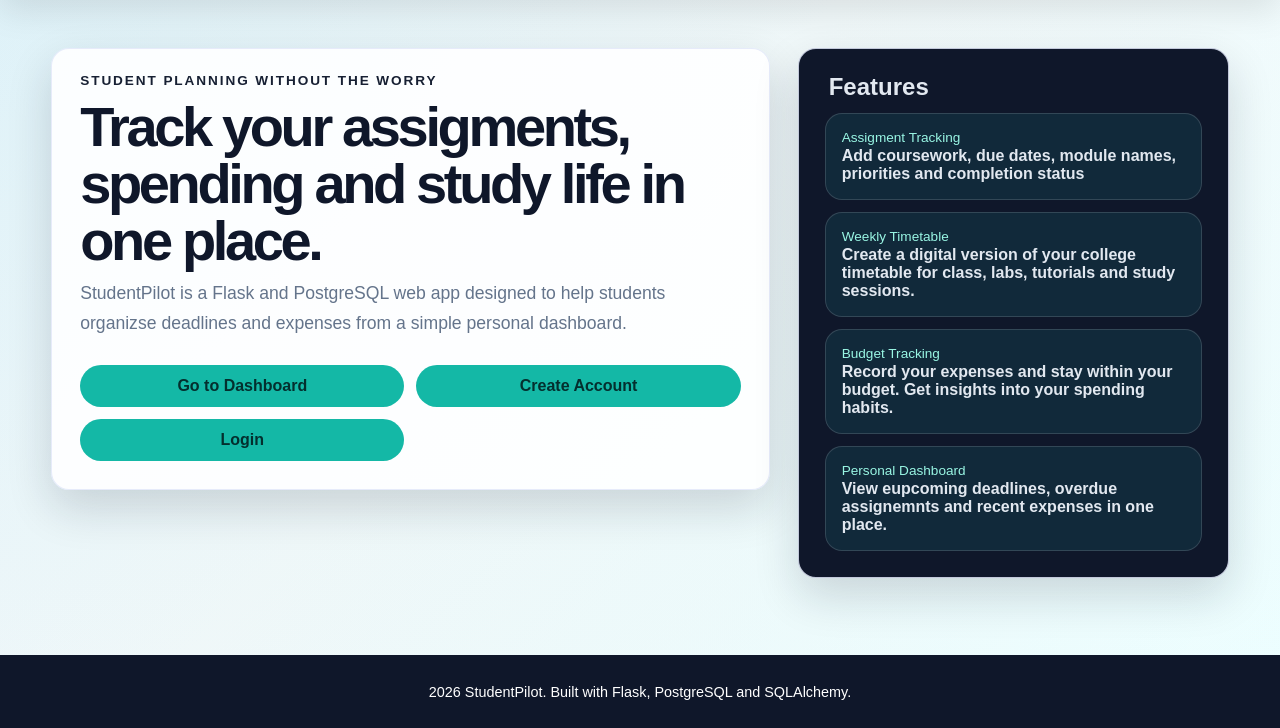
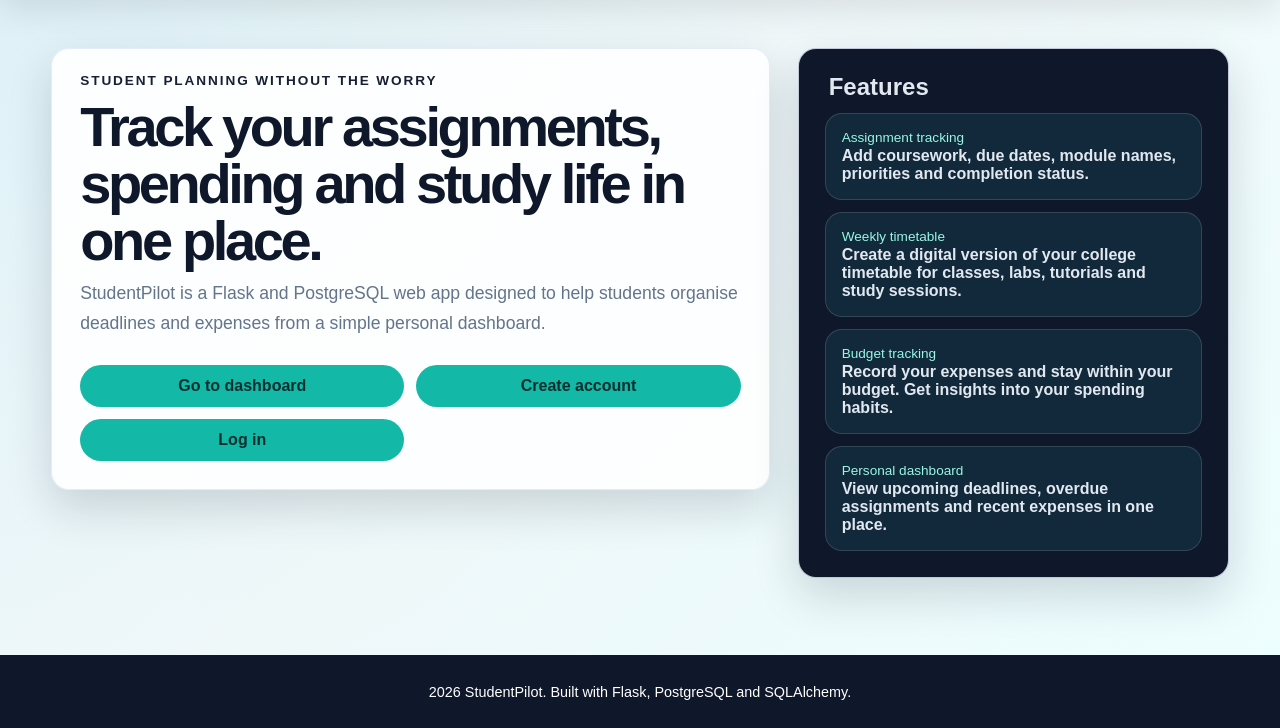
Before and after one commit to ScriptusDigital/Database_Assignment, a Flask app: page / in a window 1280 px wide. Shown: the part 72-800 px from the top of the page. Run offline with Flask 3, Linux system fonts and the light colour scheme.

Commit message:
fix: removing typos and bad formatting

```diff
--- a/app.py
+++ b/app.py
@@ -43,7 +43,7 @@ app.config["SQLALCHEMY_ENGINE_OPTIONS"] = {
 }
 
 
-#====DATABSE INIT====#
+#====DATABASE INIT====#
 
 db.init_app(app)
 with app.app_context():
@@ -56,7 +56,7 @@ login_manager.init_app(app)
 
 @login_manager.user_loader
 def load_user(user_id):
-    return User.query.get(int(user_id))
+    return db.session.get(User, int(user_id))
 
 login_manager.login_view = 'login'
 login_manager.login_message = (
@@ -87,8 +87,8 @@ def dashboard():
 
     due_soon = (
         Assignment.query.filter(
-            Assignment.user_id ==current_user.id,
-            Assignment.status !="Completed",
+            Assignment.user_id == current_user.id,
+            Assignment.status != "Completed",
              Assignment.due_date >= today,
              Assignment.due_date <= next_week,
         )
@@ -125,7 +125,7 @@ def dashboard():
         "Sunday",
     ]
 
-    now=datetime.now()
+    now = datetime.now()
     today_name = days_order[now.weekday()]
     current_time = now.time()
 
@@ -264,7 +264,7 @@ def logout():
 @login_required
 def budget():
 
-  #====Expenses input andlogic==#
+  #====Expenses input and logic==#
     if request.method == 'POST':
         title = request.form.get('title', '').strip()
         category = request.form.get('category', '').strip()
@@ -374,7 +374,7 @@ def assignments():
                 ).date()
 
         except ValueError:
-            flash("Please enter a date", "danger")
+            flash("Please enter a valid due date", "danger")
             return redirect (url_for("assignments"))
 
         assignment = Assignment(
@@ -415,7 +415,7 @@ def assignments():
     )
 
 
-#====Update and delete function for assignement cards - CRUD FUNCTION==#
+#====Update and delete function for assignment cards - CRUD FUNCTION==#
 #===Based on elements of https://flask-sqlalchemy.readthedocs.io/en/stable/queries==#
 #=== and https://bdavison.napier.ac.uk/web/flask/basics/crud==#
 @app.route("/assignment/<int:assignment_id>/status", methods=["POST"])
@@ -539,7 +539,7 @@ def timetable():
 )
 
 
- #===USER TIMETABLE DELETE LOGIC===#
+ #===User timetable delete logic===#
 @app.route('/timetable/<int:entry_id>/delete', methods=['POST'])
 @login_required
 def delete_timetable_entry(entry_id):
--- a/static/js/script.js
+++ b/static/js/script.js
@@ -8,7 +8,7 @@ document.addEventListener('DOMContentLoaded', () => {
         navToggle.setAttribute('aria-expanded', 'false');
         navToggle.addEventListener('click', () => {
             const isOpen = navLinks.classList.toggle('open');
-            navToggle.setAttribute('aria-expanded', isOpen);
+            navToggle.setAttribute('aria-expanded', String(isOpen));
         });
     }
 });
@@ -16,7 +16,6 @@ document.addEventListener('DOMContentLoaded', () => {
 //Form delete confirmation script - prompts user to confirm before deleting a record
 
 const deleteForms = document.querySelectorAll('.delete-form');
-
 deleteForms.forEach(form => {
     form.addEventListener('submit', (e) => {
         const confirmed = confirm('Are you sure you want to delete this record? This action cannot be undone.');
@@ -82,6 +81,8 @@ validateForms.forEach(form => {
 
 
 //Timetable script - for popup and prefills
+//Based on tutorials and code adaption from https://codynn.com/labs/create/time-block-calendar
+// and https://www.youtube.com/watch?v=jJZRIOOw6zI
 
 const timetableModal = document.querySelector('#timetableModal');
 const closeTimetableModal = document.querySelector('#closeTimetableModal');
@@ -113,8 +114,6 @@ function hideTimetableModal() {
     }
 }
 
-
-
 if (closeTimetableModal) {
     closeTimetableModal.addEventListener('click', hideTimetableModal);
 }
@@ -126,18 +125,17 @@ if (cancelTimetableModal) {
 
 calendarSlots.forEach(slot => {
     slot.addEventListener('click', () => {
-        if (dayInput && startInput && endInput && moduleInput) {
-            dayInput.value = slot.dataset.day;
-            startInput.value = slot.dataset.start;
-            endInput.value = slot.dataset.end;
-        }
+      if (dayInput && startInput && endInput) {
+        dayInput.value = slot.dataset.day;
+        startInput.value = slot.dataset.start;
+        endInput.value = slot.dataset.end;
+}
 
         showTimetableModal();
     });
 });
 
     // Close modal when clicking outside
-
 if (timetableModal) {
         timetableModal.addEventListener('click', (event) => {
             if (event.target === timetableModal) {
--- a/templates/base.html
+++ b/templates/base.html
@@ -6,7 +6,7 @@
   <meta name="viewport" content="width=device-width, initial-scale=1.0">
   <title>{% block title %}StudentPilot{% endblock %}</title>
   <link rel="stylesheet" href="{{ url_for('static', filename='css/style.css') }}">
-  <link rel="icon" type="image/png" sizes="32x32" href="{{ url_for('static', filename='images/SPfavicon.jpg') }}?v=4">
+  <link rel="icon" type="image/jpeg" sizes="32x32" href="{{ url_for('static', filename='images/SPfavicon.jpg') }}?v=4">
 </head>
 
 <body>
@@ -28,10 +28,10 @@
         {% if current_user.is_authenticated %}
 
         <li><a href="{{ url_for('dashboard') }}">Dashboard</a></li>
-                <li><a href="{{url_for('timetable')}}">Timetable</a></li>
+                <li><a href="{{ url_for('timetable')}}">Timetable</a></li>
         <li><a href="{{ url_for('assignments') }}">Assignments</a></li>
         <li><a href="{{ url_for('budget') }}">Budget</a></li>
-        <li><a href="{{url_for('logout')}}">Logout</a></li>
+        <li><a href="{{ url_for('logout')}}">Logout</a></li>
 
         {% else %}
         <li><a href="{{ url_for('login') }}">Login</a></li>
@@ -62,7 +62,7 @@
     <p> 2026 StudentPilot. Built with Flask, PostgreSQL and SQLAlchemy.</p>
   </footer>
 
-  <script src="{{ url_for ('static', filename='js/script.js') }}"></script>
+  <script src="{{ url_for('static', filename='js/script.js') }}"></script>
 
 </body>
 
--- a/templates/home.html
+++ b/templates/home.html
@@ -6,17 +6,17 @@
 <section class="hero">
   <div class="hero-content">
     <p class="eyebrow">Student planning without the worry</p>
-    <h1>Track your assigments, spending and study life in one place. </h1>
-    <p class="hero-text">StudentPilot is a Flask and PostgreSQL web app designed to help students organizse deadlines
+    <h1>Track your assignments, spending and study life in one place.</h1>
+    <p class="hero-text">StudentPilot is a Flask and PostgreSQL web app designed to help students organise deadlines
       and expenses from a simple personal dashboard.</p>
 
     <div class="hero-actions">
 
-      <a href="{{ url_for('dashboard') }}" class="btn btn-primary">Go to Dashboard</a>
+      <a href="{{ url_for('dashboard') }}" class="btn btn-primary">Go to dashboard</a>
 
-      <a href="{{ url_for('register') }}" class="btn btn-primary">Create Account</a>
+      <a href="{{ url_for('register') }}" class="btn btn-primary">Create account</a>
 
-      <a href="{{ url_for('login') }}" class="btn btn-primary">Login</a>
+      <a href="{{ url_for('login') }}" class="btn btn-primary">Log in</a>
 
     </div>
   </div>
@@ -24,23 +24,23 @@
   <div class="hero-panel">
     <h2>Features</h2>
     <div class="mini-card">
-      <span>Assigment Tracking</span>
-      <strong> Add coursework, due dates, module names, priorities and completion status </strong>
+      <span>Assignment tracking</span>
+      <strong> Add coursework, due dates, module names, priorities and completion status.</strong>
     </div>
 
      <div class="mini-card">
-      <span>Weekly Timetable</span>
-      <strong> Create a digital version of your college timetable for class, labs, tutorials and study sessions.</strong>
+      <span>Weekly timetable</span>
+      <strong> Create a digital version of your college timetable for classes, labs, tutorials and study sessions.</strong>
     </div>
 
         <div class="mini-card">
-      <span>Budget Tracking</span>
+      <span>Budget tracking</span>
       <strong> Record your expenses and stay within your budget. Get insights into your spending habits. </strong>
     </div>
 
     <div class="mini-card">
-      <span>Personal Dashboard</span>
-      <strong> View eupcoming deadlines, overdue assignemnts and recent expenses in one place.</strong>
+      <span>Personal dashboard</span>
+      <strong> View upcoming deadlines, overdue assignments and recent expenses in one place.</strong>
     </div>
   </div>
 </section>
--- a/templates/login.html
+++ b/templates/login.html
@@ -14,7 +14,7 @@
             </div>
             <div class="form-group">
                 <label for="password">Password</label>
-                <input type="password" id="password" name="password" required>
+                <input type="password" id="password" name="password" autocomplete="current-password" required>
             </div>
 
             <label class="checkbox-row">
@@ -22,7 +22,7 @@
                 <span>Remember me</span>
             </label>
 
-            <button type="submit" class="btn btn-primary full-width">Login</button>
+            <button type="submit" class="btn btn-primary full-width">Log in</button>
         </form>
 
         <p class="form-switch">Don't have an account? <a href="{{ url_for('register') }}">Register here</a></p>
```
Also changed, not shown: models.py (+3 -4 lines), templates/assignments.html (+14 -15 lines), templates/budget.html (+9 -9 lines), templates/dashboard.html (+7 -9 lines), templates/register.html (+7 -7 lines), templates/timetable.html (+7 -7 lines).
